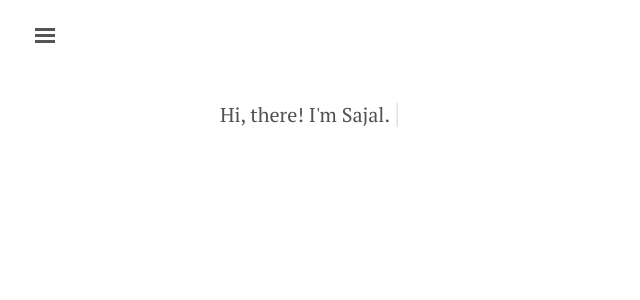
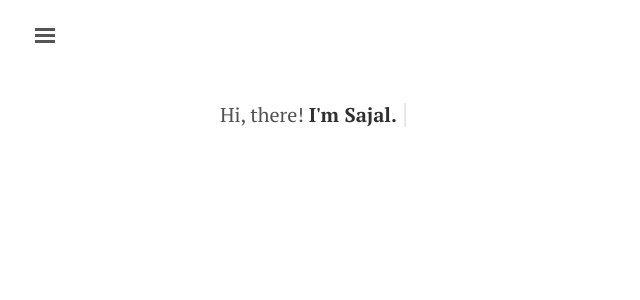
Before and after one commit to sajal2692/sajalsharma-v1, a Jekyll site: the page built from index.html, in a window 1280 px wide. Shown: the top 300 px of the page, without its empty margins (0-640 px from the left). Built offline with Jekyll 4.4.1, drawn with Linux system fonts in a browser that asks for light colours; nearby versions of some CDN libraries; some of the changed lines change nothing that is shown.

Commit message:
Homepage improvements
- Added unimelb link.
- Emphasis on name.
- margin for scroll wheel.

```diff
--- a/_includes/head.html
+++ b/_includes/head.html
@@ -36,10 +36,11 @@
 
 document.addEventListener('DOMContentLoaded', function(){
     Typed.new('#typed-intro', {
-      strings: ["Hi, there! ^1000 I'm Sajal. ^1200 <br> ^200<br> ^200 \
-      A Master of Information Technology graduate from The University of Melbourne, Australia. ^1200 <br> ^200<br> ^200 \
-      A Software Engineer with expertise in Data Science technologies. ^1200 <br> ^200<br> ^200 \
-      I'm passionate about using data to "],
+      stringsElement: document.getElementById('typed-strings'),
+      // strings: ["Hi, there! ^1000 I'm Sajal. ^1200 <br> ^200<br> ^200 \
+      // A Master of Information Technology graduate from The University of Melbourne, Australia. ^1200 <br> ^200<br> ^200 \
+      // A Software Engineer with expertise in Data Science technologies. ^1200 <br> ^200<br> ^200 \
+      // I'm passionate about using data to "],
       startDelay: 2000,
       typeSpeed: 6,
       callback: function() {
@@ -51,11 +52,15 @@
 
   function introEnd() {
     Typed.new('#intro-end', {
-      // stringsElement: document.getElementById('typed-strings'),
-      strings: ["help us better understand the world.","extract decision making insight.","help machines learn.","make the world a better place."],
+      strings: ["understand cause and effect.","extract decision making insight.","help machines learn.","make the world a better place."],
       backDelay: 1500,
       typeSpeed: 6,
-      backSpeed: 6
+      backSpeed: 6,
+      callback: function() {
+        $('#scroll-down').show();
+        $('#scroll-down i').addClass('animated fadeInLeft');
+        // $('#scroll-down').addClass('pulse');
+      }
     });
   }
 
@@ -74,6 +79,10 @@
   <!-- Holder.js Image Placeholders -->
   <script src="https://cdnjs.cloudflare.com/ajax/libs/holder/2.9.4/holder.min.js"></script>
 
+  <!-- Animate.css -->
+  <link rel="stylesheet" href="https://cdnjs.cloudflare.com/ajax/libs/animate.css/3.5.2/animate.min.css">
+
+
 
   <!-- RSS -->
   <link rel="alternate" type="application/rss+xml" title="RSS" href="/atom.xml">
--- a/index.html
+++ b/index.html
@@ -3,7 +3,17 @@
 title: Home
 ---
 <div id="hello-world">
+<div id="typed-strings">
+	<p>Hi, there! ^1000 <strong>I'm Sajal.</strong> ^1200 <br> ^200<br> ^200
+       A Master of Information Technology graduate from <a href="http://www.unimelb.edu.au/">The University of Melbourne, Australia</a>. ^1200 <br> ^200<br> ^200
+       A Software Engineer with expertise in Data Science technologies. ^1200 <br> ^200<br> ^200
+       I'm passionate about using data to </p>
+</div>
 <span id="typed-intro"></span><i><span id="intro-end"></span></i>
+</div>
+
+<div id="scroll-down">
+	<i class="fa fa-arrow-circle-down fa-2x" aria-hidden="true"></i>
 </div>
 
 <div id="skills">
--- a/public/css/lanyon.css
+++ b/public/css/lanyon.css
@@ -681,3 +681,16 @@
   margin-top: 1rem;
   text-align: center;
 }
+
+
+/*CSS for HomePage*/
+/*#typed-strings a {
+  color: #003366;
+}*/
+
+
+#scroll-down {
+  display: none;
+  margin-top: 14rem;
+  text-align: center;
+}
```
